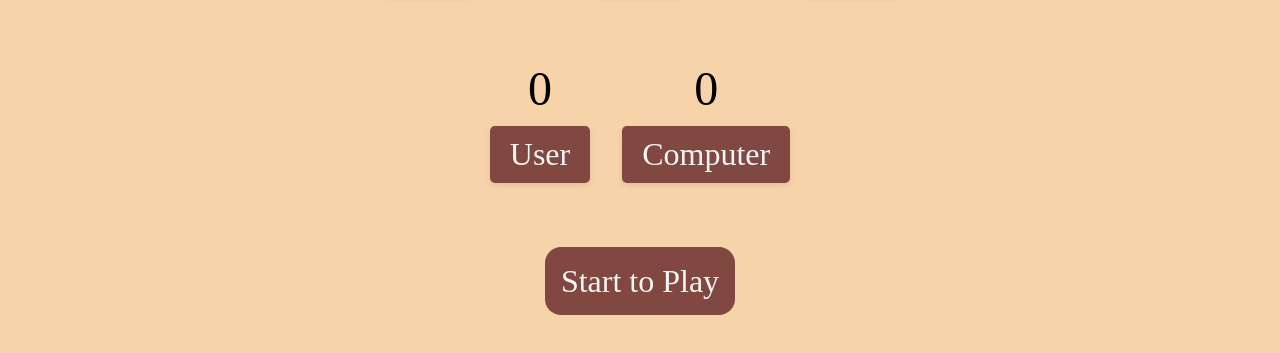
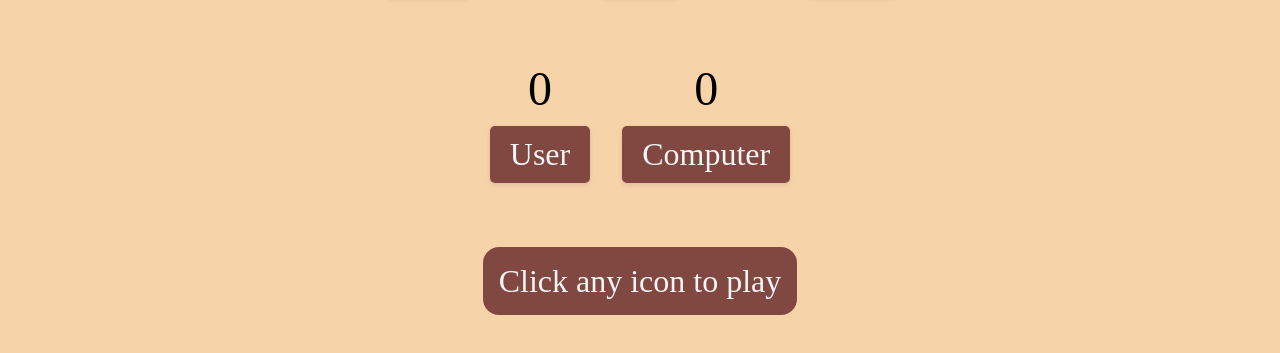
Before and after one commit to Thiru-Vikram/Stone_Paper_Scissors_Game, a plain HTML site: page index.html in a window 1280 px wide. Shown: the part 343-696 px from the top of the page. Drawn offline with Linux system fonts and the light colour scheme.

Commit message:
Update index.html

```diff
--- a/index.html
+++ b/index.html
@@ -41,7 +41,7 @@
     </div>
 
     <div class="msg-container">
-        <p class="msg">Start to Play</p>
+        <p class="msg">Click any icon to play</p>
     </div>
 <footer>
     <div class="footer">
```
